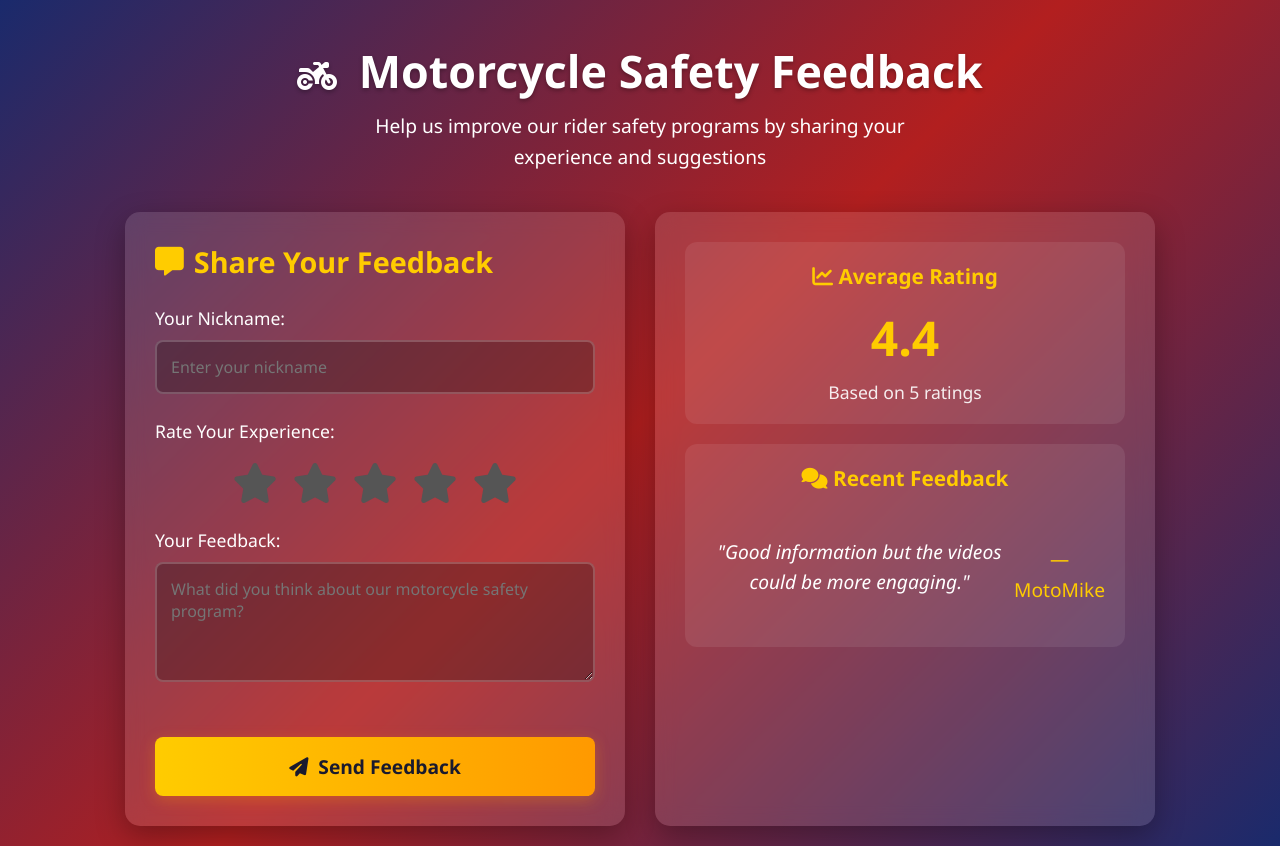
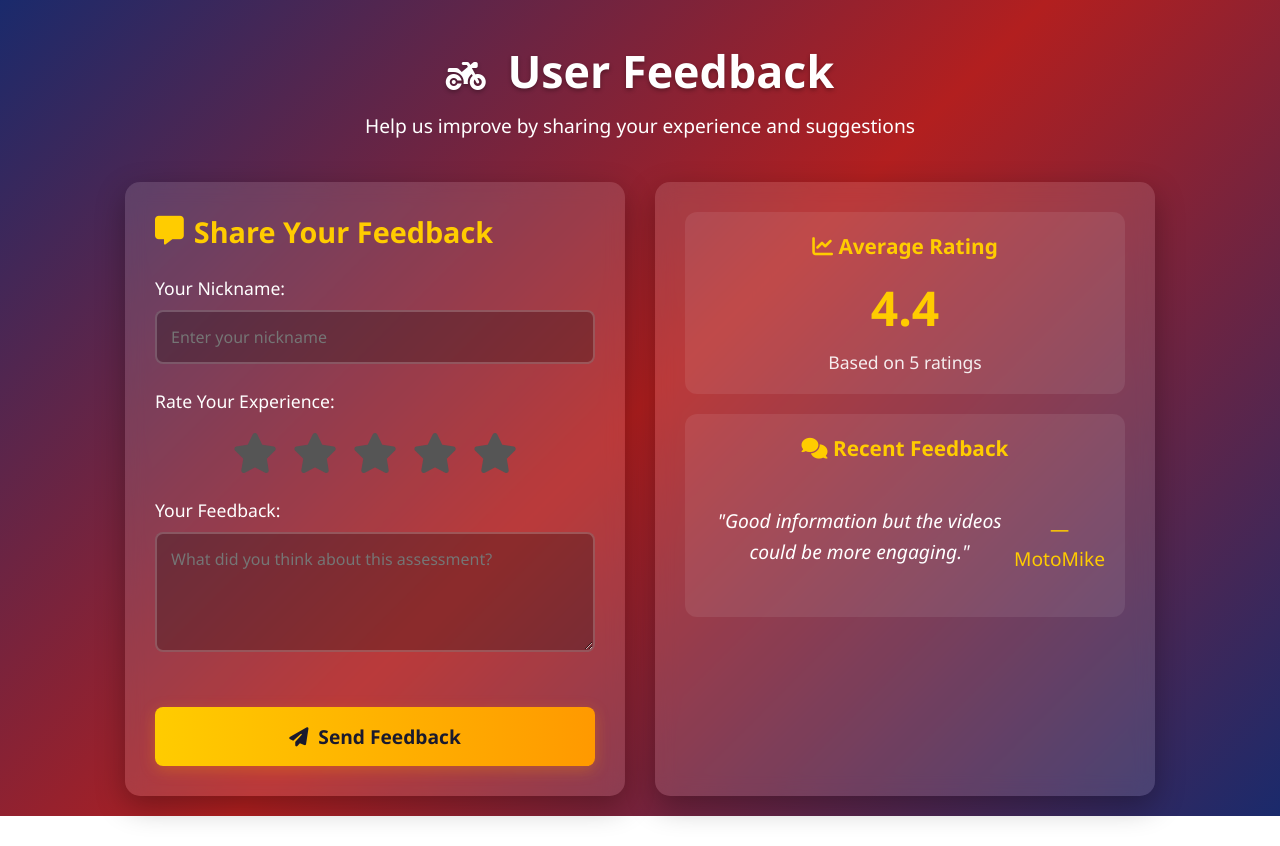
Before and after one commit to mka-mcas/SA-feedback-form, a plain HTML site: page index.html in a window 1280 px wide. After the commit the page ends 816 px from the top, so only its background shows below. Drawn offline with Linux system fonts and the light colour scheme.

Commit message:
Update index.html

```diff
--- a/index.html
+++ b/index.html
@@ -51,8 +51,8 @@
 </head>
 <body>
     <div class="header">
-        <h1><i class="fas fa-motorcycle motorcycle-icon"></i> Motorcycle Safety Feedback</h1>
-        <p>Help us improve our rider safety programs by sharing your experience and suggestions</p>
+        <h1><i class="fas fa-motorcycle motorcycle-icon"></i> User Feedback</h1>
+        <p>Help us improve by sharing your experience and suggestions</p>
     </div>
 
     <div class="container">
@@ -77,7 +77,7 @@
 
             <div class="form-group">
                 <label for="feedback">Your Feedback:</label>
-                <textarea id="feedback" placeholder="What did you think about our motorcycle safety program?"></textarea>
+                <textarea id="feedback" placeholder="What did you think about this assessment?"></textarea>
             </div>
 
             <div class="error-message" id="errorMessage"></div>
@@ -97,7 +97,7 @@
             <div class="stat-card">
                 <h3 class="stat-title"><i class="fas fa-comments"></i> Recent Feedback</h3>
                 <div class="feedback-display" id="randomFeedback">
-                    "The intersection awareness training was extremely helpful for urban riding."
+                    "The situational awareness training was extremely helpful for urban riding."
                     <span class="feedback-author">— Rider_42</span>
                 </div>
             </div>
@@ -252,4 +252,5 @@
         });
     </script>
 </body>
+
 </html>
```
